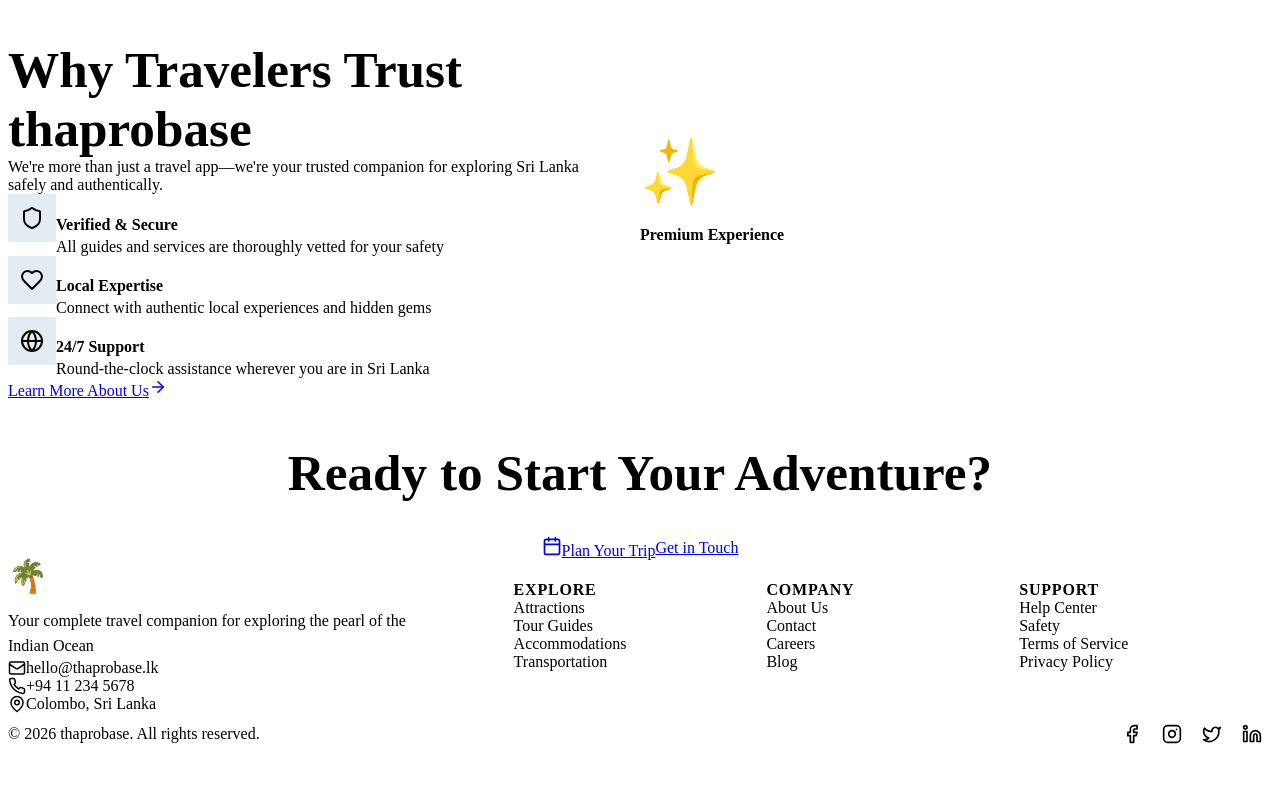
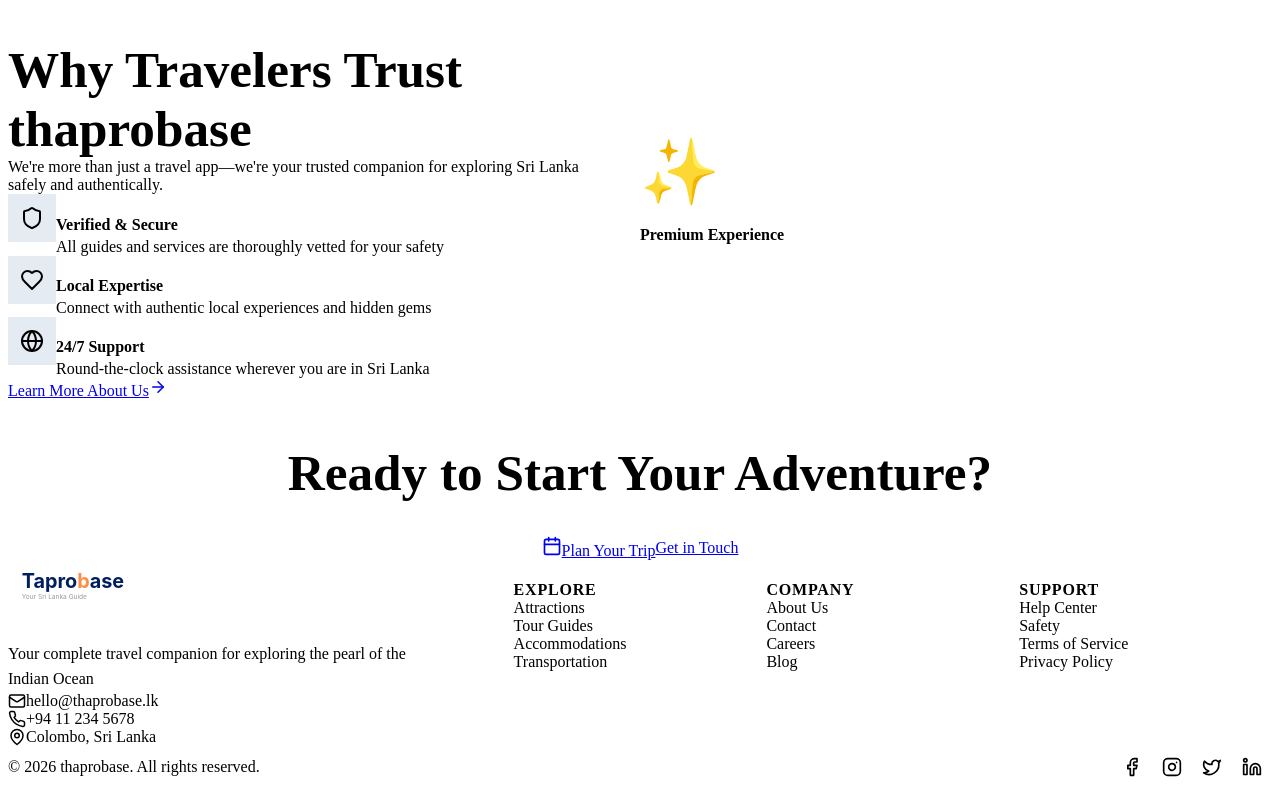
Before and after one commit to Ashansen-Corder/TaproBase, a React (Vite) app: page / in a window 1280 px wide. Shown: the part 1535-2330 px from the top of the page. Before the commit the page ends 2297 px from the top, so only its background shows below. Built offline with nearby package versions, Linux system fonts and the light colour scheme; the HTML template or start-up script is replaced by a standard one.

Commit message:
Update footer with SVG logo

```diff
--- a/src/components/common/Footer.jsx
+++ b/src/components/common/Footer.jsx
@@ -42,8 +42,12 @@ const Footer = () => {
             {/* Brand Column */}
             <div className="footer-brand">
               <Link to="/" className="footer-logo">
-                <span className="logo-icon">🌴</span>
-                <span className="logo-text">Thaprobase</span>
+                {/* --- UPDATED LOGO IMAGE --- */}
+                <img
+                  src="/taprobane-logo.svg"
+                  alt="Taprobase Logo"
+                  style={{ height: '55px', objectFit: 'contain', marginBottom: '10px' }}
+                />
               </Link>
               <p className="footer-tagline">
                 Your complete travel companion for exploring the pearl of the Indian Ocean
```
